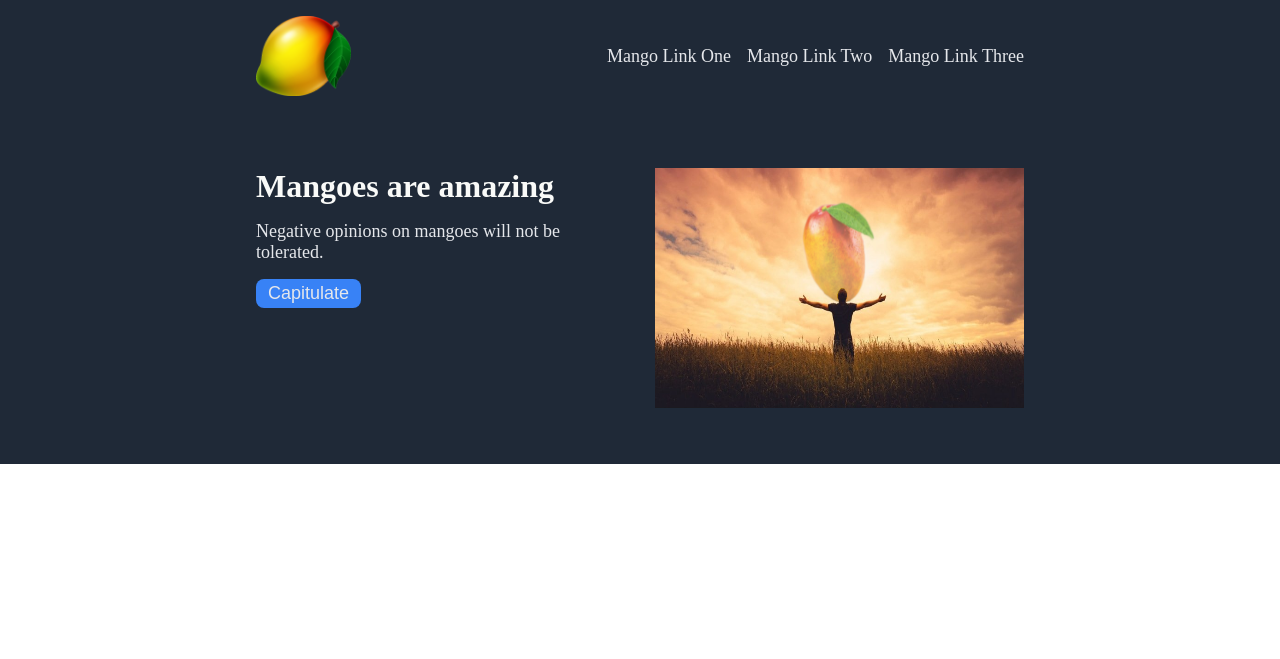
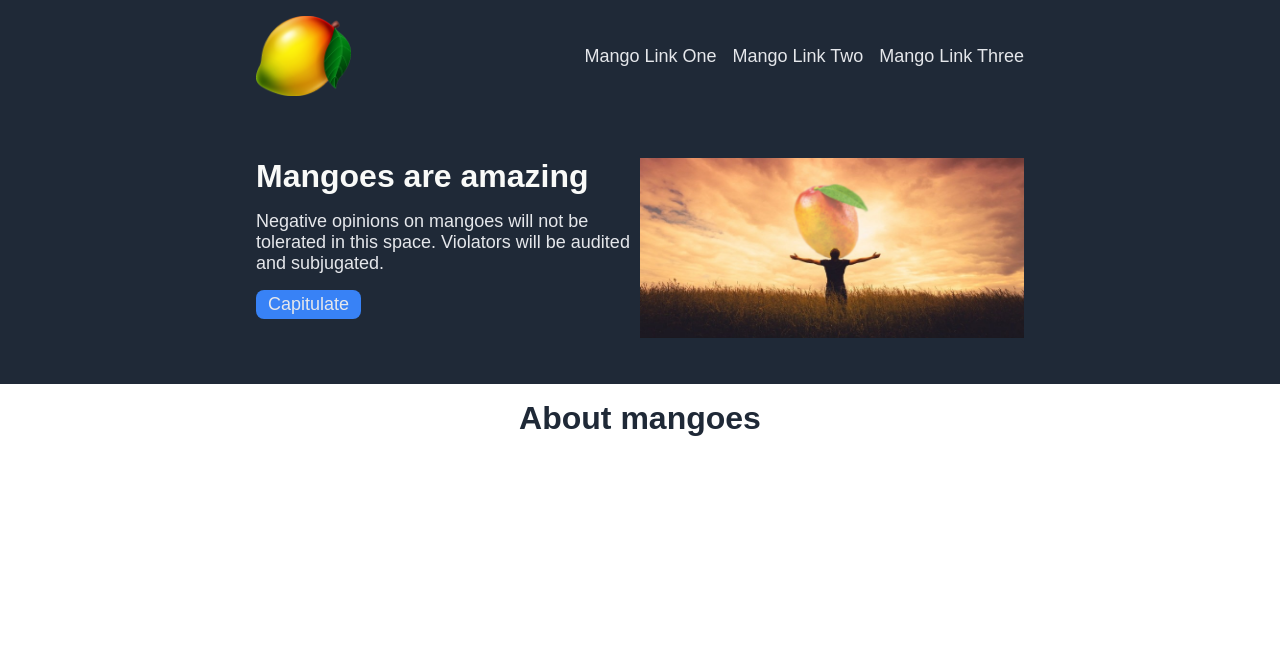
Before and after one commit to TonyPrindel/CSS-Capstone, a plain HTML site: page index.html in a window 1280 px wide. Drawn offline with Linux system fonts and the light colour scheme.

Commit message:
Mostly finished s1, starting on s2

```diff
--- a/index.html
+++ b/index.html
@@ -27,12 +27,24 @@
         <div class="box">
 
             <h1>Mangoes are amazing</h1>
-            <p>Negative opinions on mangoes will not be tolerated.</p>
+
+            <p>
+                Negative opinions on mangoes will not be tolerated in this space.
+                Violators will be audited and subjugated.
+            </p>
+
             <button>Capitulate</button>
 
         </div>
 
-        <div class="box"><img src=./assets/mango-wap.png alt="A delicious-looking mango"></div>
+        <div class="box main-image-box"><img src=./assets/mango-wap.png alt="A delicious-looking mango"></div>
+
+    </div>
+    <div class="section-2">
+
+        <div class="section-2-title"><h1>About mangoes</h1></div>
+
+        <div class="section-2-content"></div>
 
     </div>
 
--- a/style.css
+++ b/style.css
@@ -1,3 +1,7 @@
+* {
+    font-family: Arial, Helvetica, sans-serif;
+}
+
 body {
     margin: 0;
     display: flex;
@@ -34,7 +38,7 @@ a,
 
 .section-1 {
     display: flex;
-    height: 20rem;
+    height: 30vh;
     padding: 1rem 20vw;
     align-items: center;
     justify-content: space-between;
@@ -43,7 +47,7 @@ a,
 
 .section-1 .box {
     height: 75%;
-    width: 48%;
+    width: 50%;
 }
 
 .section-1 .box h1 {
@@ -53,9 +57,14 @@ a,
     margin: 0;
 }
 
+.main-image-box {
+    display: flex;
+    justify-content: right;
+}
+
 .section-1 .box img {
-    height: 100%;
     width: 100%;
+    height: auto;
 }
 
 .section-1 .box button {
@@ -68,3 +77,29 @@ a,
 .section-1 .box p {
     margin: 1rem 0;
 }
+
+.section-2 {
+    display: flex;
+    flex-direction: column;
+    height: 30vh;
+    padding: 1rem 20vw;
+    align-items: center;
+}
+
+.section-2-title {
+    margin: 0;
+    width: 100%;
+    text-align: center;
+    padding-bottom: 1rem;
+}
+
+.section-2-title h1 {
+    size: 36px;
+    font-weight: bolder;
+    color: #1F2937;
+    margin: 0;
+}
+
+.section-2-content {
+
+}
```
